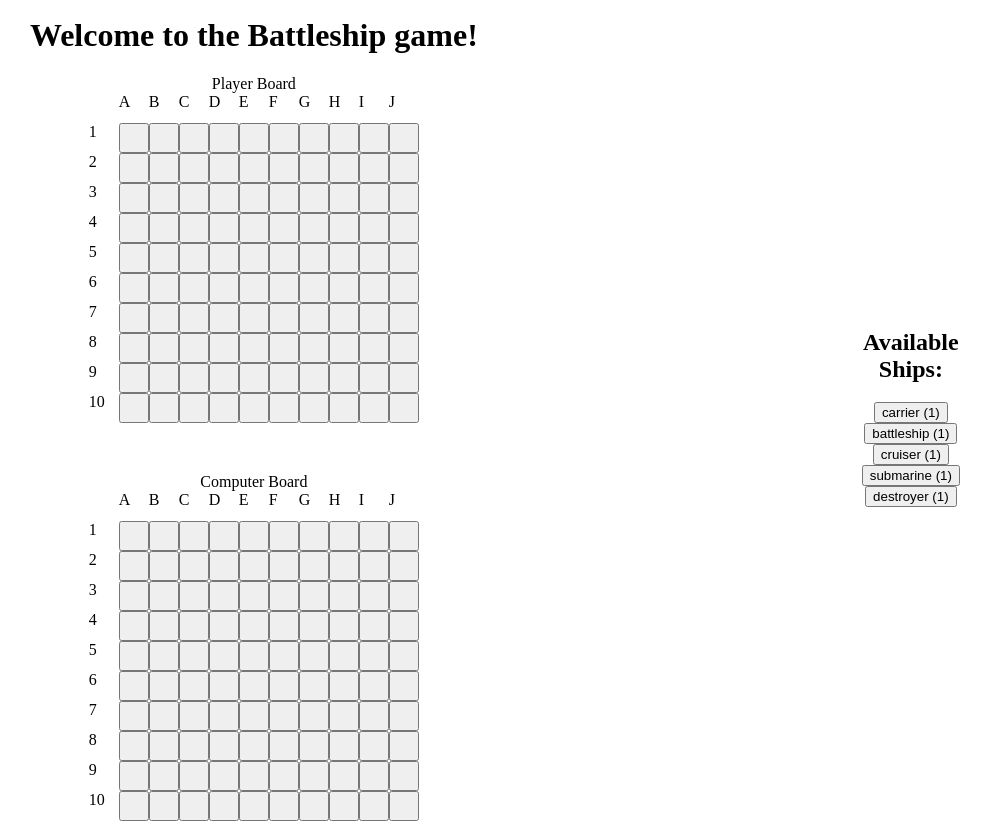
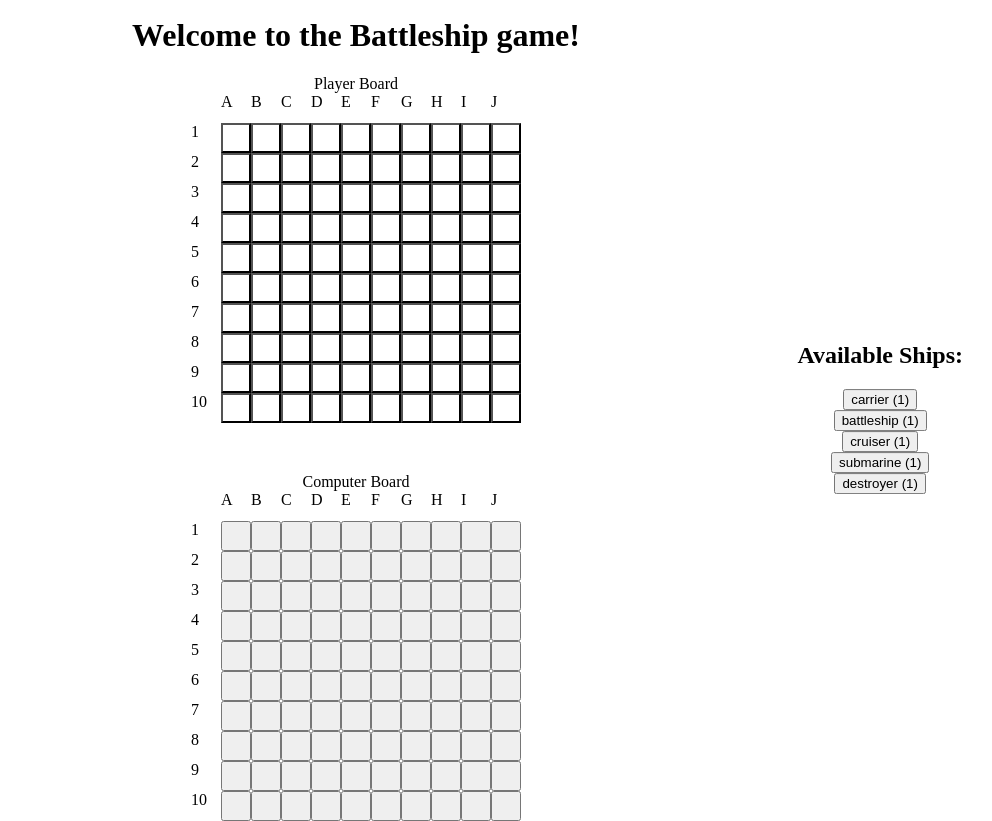
Before and after one commit to ahl1u/battleship, a Next.js app in the folder battleship-game/: page /game in a window 1280 px wide. Shown: the whole page, without its empty margins (284-1276 px from the left). Built offline with nearby package versions, Linux system fonts and the light colour scheme.

Commit message:
better layout + nicer ship placing mechanics

```diff
--- a/battleship-game/src/pages/game.tsx
+++ b/battleship-game/src/pages/game.tsx
@@ -1,8 +1,9 @@
-import React, { useState } from 'react';
+import React, { useState, useEffect, useCallback } from 'react';
 
 export default function Game() {
   // Initialize game state
   const [gameState, setGameState] = useState<{
+
     playerBoard: number[][];
     computerBoard: number[][];
     availableShips: Record<string, number>;
@@ -18,6 +19,31 @@ export default function Game() {
     },
   });
 
+  // Functionality for rotating ships
+  const [isVertical, setIsVertical] = useState(false);
+
+  const handleKeyDown = useCallback((event: KeyboardEvent) => {
+    if (event.key === 'r' || event.key === 'R') {
+      setIsVertical(prevIsVertical => !prevIsVertical);
+      console.log(isVertical);
+    }
+  }, [isVertical]);
+
+  useEffect(() => {
+    window.addEventListener('keydown', handleKeyDown);
+
+    return () => {
+      window.removeEventListener('keydown', handleKeyDown);
+    };
+  }, [handleKeyDown]);
+
+  const [hoveredCell, setHoveredCell] = useState({ row: -1, col: -1 });
+
+  type hoveredCell = {
+    row: number;
+    col: number;
+  };
+
   const [currentShip, setCurrentShip] = useState<keyof typeof ships | null>(null);
 
   // Ship definitions with their sizes
@@ -30,48 +56,70 @@ export default function Game() {
   };
 
   // Function to place a ship
-  const placeShip = (isPlayerBoard: boolean, ship: keyof typeof ships, row: number, col: number) => {
-    // Check if ship can be placed (assuming horizontal placement)
+  const placeShip = (isPlayerBoard: boolean, ship: keyof typeof ships, row: number, col: number, isVertical: boolean) => {
+    // Check if ship can be placed
     const shipSize = ships[ship];
     if (gameState.availableShips[ship] <= 0) {
       alert('No more ships of this type available.');
       return;
     }
-    if (col + shipSize <= 10) {
-      // Check if the spot is empty
+
     const board = isPlayerBoard ? gameState.playerBoard : gameState.computerBoard;
+    const newBoard = isPlayerBoard ? [...gameState.playerBoard] : [...gameState.computerBoard];
+
+    // Check if the ship can be placed vertically
+    if (isVertical && row + shipSize <= 10) {
+      for (let i = 0; i < shipSize; i++) {
+        if (board[row + i][col] !== 0) {
+          alert('Ship cannot be placed here.');
+          return;
+        }
+      }
+
+      // Place the ship vertically
+      for (let i = 0; i < shipSize; i++) {
+        newBoard[row + i][col] = 1;
+      }
+    }
+    // Check if the ship can be placed horizontally
+    else if (!isVertical && col + shipSize <= 10) {
       for (let i = 0; i < shipSize; i++) {
         if (board[row][col + i] !== 0) {
           alert('Ship cannot be placed here.');
           return;
         }
       }
-      // Place ship
-      const newBoard = isPlayerBoard ? [...gameState.playerBoard] : [...gameState.computerBoard];
+
+      // Place the ship horizontally
       for (let i = 0; i < shipSize; i++) {
         newBoard[row][col + i] = 1;
       }
+    } else {
+      alert('Ship cannot be placed here.');
+      return;
+    }
+
     // Decrease available ships count
     const newAvailableShips = { ...gameState.availableShips };
     newAvailableShips[ship] -= 1;
-      setGameState(prevState => ({
+
+    setGameState((prevState) => ({
       ...prevState,
       playerBoard: isPlayerBoard ? newBoard : prevState.playerBoard,
       computerBoard: isPlayerBoard ? prevState.computerBoard : newBoard,
       availableShips: newAvailableShips,
     }));
-    } else {
-      alert('Ship cannot be placed here.');
-    }
-  }
+  };
+
+
 
   return (
-<main style={{ display: 'flex', justifyContent: 'center', alignItems: 'center', width: '100%', height: '100vh' }}>
+    <main style={{ position: 'relative', display: 'flex', flexDirection: 'column', justifyContent: 'center', alignItems: 'center', width: '100%', height: '100vh' }}>
+      <h1>Welcome to the Battleship game!</h1>
 
-  <div style={{ display: 'flex', justifyContent: 'space-around', alignItems: 'center', width: '90%' }}>
+      <div style={{ display: 'flex', flexDirection: 'column', justifyContent: 'center', alignItems: 'center', width: '100%' }}>
 
         <div style={{ display: 'flex', flexDirection: 'column', alignItems: 'center' }}>
-    <h1>Welcome to the Battleship game!</h1>
           <div>Player Board</div>
           <div style={{ display: 'grid', gridTemplate: 'repeat(11, 1fr) / repeat(11, 1fr)' }}>
             {/* Labels */}
@@ -84,9 +132,22 @@ export default function Game() {
                 <div>{i + 1}</div>
                 {row.map((cell, j) => (
                   <button
-              style={{ width: '30px', height: '30px' }}
+                  style={{
+                    width: '30px',
+                    height: '30px',
+                    backgroundColor:
+                      currentShip &&
+                      hoveredCell.row !== -1 &&
+                      hoveredCell.col !== -1 &&
+                      ((isVertical && hoveredCell.row <= i && hoveredCell.row > i - ships[currentShip] && hoveredCell.col === j)
+                      || (!isVertical && hoveredCell.row === i && hoveredCell.col <= j && hoveredCell.col > j - ships[currentShip]))
+                        ? 'grey'
+                        : 'white',
+                  }}
                   key={j}
-              onClick={() => currentShip && placeShip(true, currentShip, i, j)}
+                  onMouseEnter={() => setHoveredCell({ row: i, col: j })}
+                  onMouseLeave={() => setHoveredCell({ row: -1, col: -1 })}
+                  onClick={() => currentShip && placeShip(true, currentShip, i, j, isVertical)}
                 >
                   {cell === 1 ? 'X' : ''}
               </button>
@@ -112,7 +173,7 @@ export default function Game() {
                   <button
                   style={{ width: '30px', height: '30px' }}
                   key={j}
-              onClick={() => currentShip && placeShip(false, currentShip, i, j)}
+                  onClick={() => currentShip && placeShip(false, currentShip, i, j, isVertical)}
                 >
                   {cell === 1 ? 'X' : ''}
                 </button>
@@ -124,8 +185,7 @@ export default function Game() {
       </div>
     </div>
 
-
-<div style={{ marginLeft: '50px', display: 'flex', flexDirection: 'column', alignItems: 'center', alignSelf: 'center', textAlign: 'center' }}>
+      <div style={{ position: 'absolute', right: 25, top: '50%', transform: 'translateY(-50%)', display: 'flex', flexDirection: 'column', alignItems: 'center', textAlign: 'center' }}>
         <h2>Available Ships:</h2>
         {Object.entries(gameState.availableShips).map(([ship, count]) => (
           <div key={ship}>
@@ -138,7 +198,6 @@ export default function Game() {
           </div>
         ))}
       </div>
-
     </main>
   );
     }
```
Lines whose indentation alone changed are shown as unchanged.
